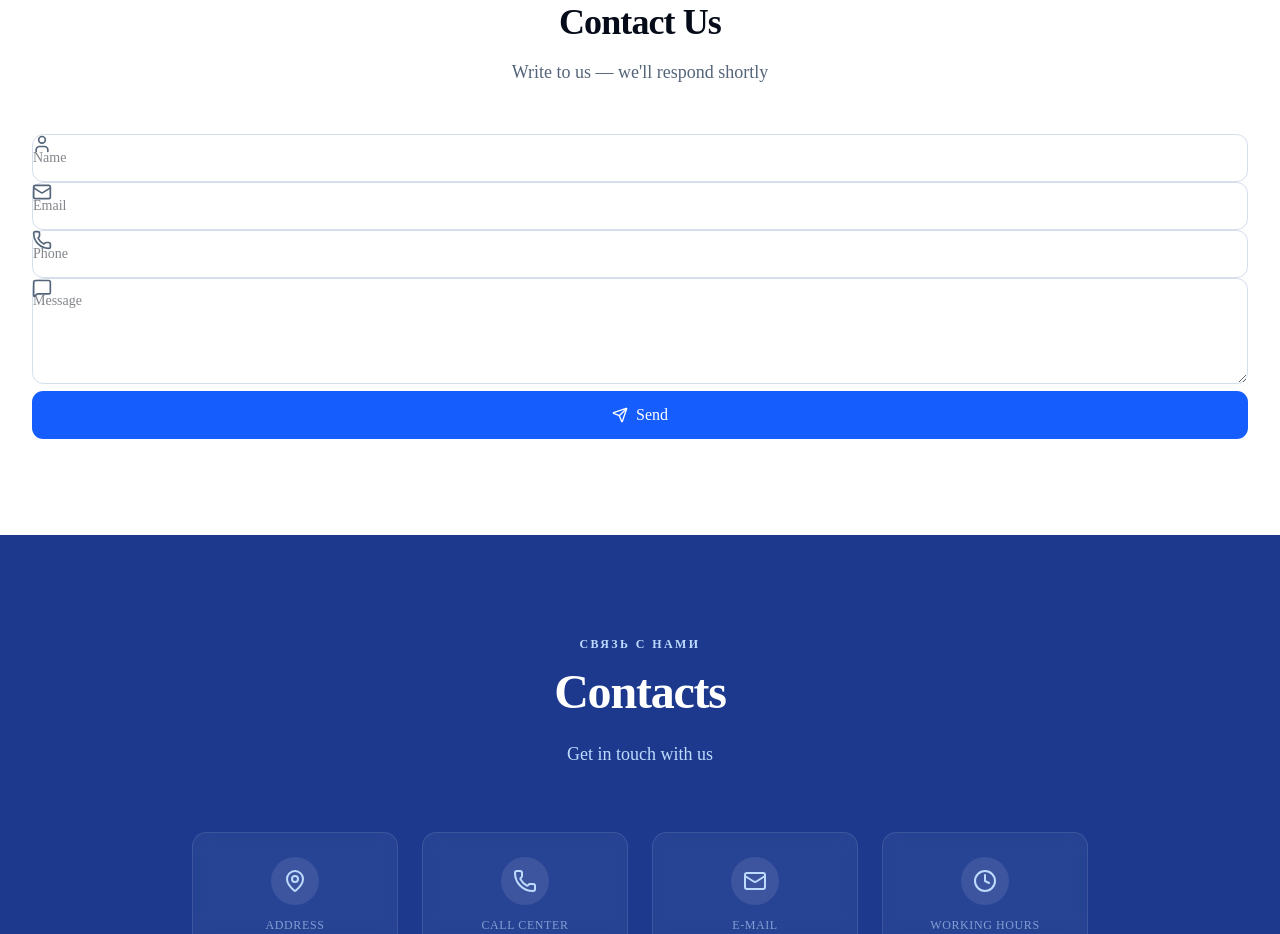
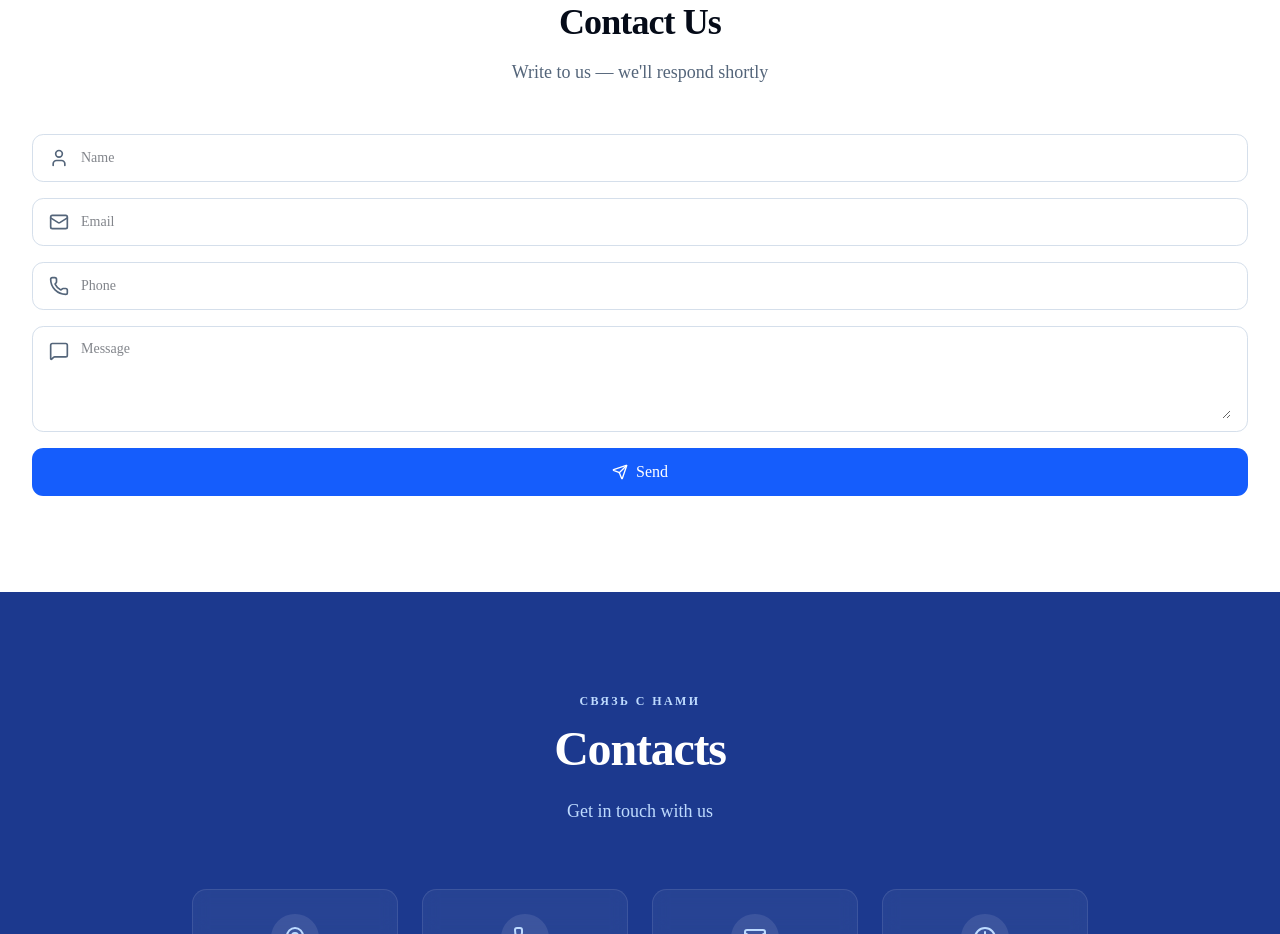
Before and after one commit to Nurlan-ab/gp-avto-lab, a Next.js app: page /en in a window 1280 px wide. Shown: the part 2600-3534 px from the top of the page. Built offline with nearby package versions, Linux system fonts and the light colour scheme; no server answers; the database is empty.

Commit message:
fix: feedback form — use flex layout for icon+input alignment

```diff
--- a/src/components/sections/feedback.tsx
+++ b/src/components/sections/feedback.tsx
@@ -25,6 +25,9 @@ export function FeedbackSection() {
     setSending(false);
   };
 
+  const inputClass = "flex-1 bg-transparent text-sm placeholder:text-muted-foreground/60 focus:outline-none";
+  const wrapperClass = "flex items-center gap-3 h-12 px-4 rounded-xl border border-border bg-white focus-within:ring-2 focus-within:ring-blue-500/20 focus-within:border-blue-500 transition-all";
+
   return (
     <Section>
       <Container>
@@ -42,43 +45,23 @@ export function FeedbackSection() {
               <p className="text-sm text-emerald-600">{t("successMessage")}</p>
             </div>
           ) : (
-            <form onSubmit={handleSubmit} className="space-y-5">
-              <div className="relative">
-                <User className="absolute left-4 top-3.5 h-5 w-5 text-muted-foreground" />
-                <input
-                  name="name"
-                  required
-                  placeholder={ct("name")}
-                  className="w-full h-12 pl-11 pr-4 rounded-xl border border-border bg-white text-sm focus:outline-none focus:ring-2 focus:ring-blue-500/20 focus:border-blue-500"
-                />
+            <form onSubmit={handleSubmit} className="space-y-4">
+              <div className={wrapperClass}>
+                <User className="h-5 w-5 text-muted-foreground shrink-0" />
+                <input name="name" required placeholder={ct("name")} className={inputClass} />
               </div>
-              <div className="relative">
-                <Mail className="absolute left-4 top-3.5 h-5 w-5 text-muted-foreground" />
-                <input
-                  name="email"
-                  type="email"
-                  required
-                  placeholder="Email"
-                  className="w-full h-12 pl-11 pr-4 rounded-xl border border-border bg-white text-sm focus:outline-none focus:ring-2 focus:ring-blue-500/20 focus:border-blue-500"
-                />
+              <div className={wrapperClass}>
+                <Mail className="h-5 w-5 text-muted-foreground shrink-0" />
+                <input name="email" type="email" required placeholder="Email" className={inputClass} />
               </div>
-              <div className="relative">
-                <Phone className="absolute left-4 top-3.5 h-5 w-5 text-muted-foreground" />
-                <input
-                  name="phone"
-                  placeholder={ct("phone")}
-                  className="w-full h-12 pl-11 pr-4 rounded-xl border border-border bg-white text-sm focus:outline-none focus:ring-2 focus:ring-blue-500/20 focus:border-blue-500"
-                />
+              <div className={wrapperClass}>
+                <Phone className="h-5 w-5 text-muted-foreground shrink-0" />
+                <input name="phone" placeholder={ct("phone")} className={inputClass} />
               </div>
-              <div className="relative">
-                <MessageSquare className="absolute left-4 top-3.5 h-5 w-5 text-muted-foreground" />
-                <textarea
-                  name="message"
-                  required
-                  rows={4}
-                  placeholder={ct("message")}
-                  className="w-full pl-11 pr-4 py-3 rounded-xl border border-border bg-white text-sm focus:outline-none focus:ring-2 focus:ring-blue-500/20 focus:border-blue-500 resize-none"
-                />
+              <div className="flex items-start gap-3 px-4 py-3 rounded-xl border border-border bg-white focus-within:ring-2 focus-within:ring-blue-500/20 focus-within:border-blue-500 transition-all">
+                <MessageSquare className="h-5 w-5 text-muted-foreground shrink-0 mt-0.5" />
+                <textarea name="message" required rows={4} placeholder={ct("message")}
+                  className="flex-1 bg-transparent text-sm placeholder:text-muted-foreground/60 focus:outline-none resize-none" />
               </div>
               <button
                 type="submit"
```
